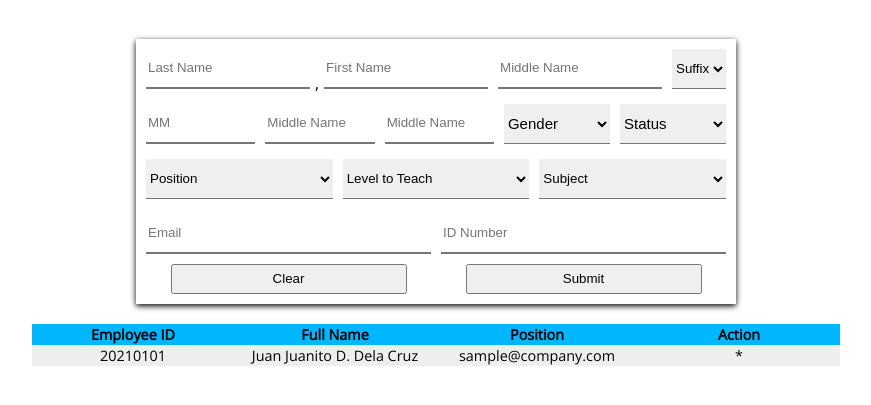
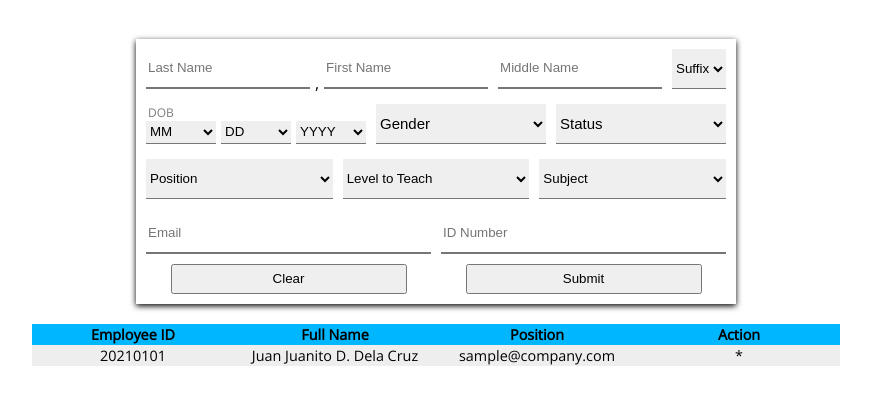
Before and after one commit to Lougerb/school-employee-registration, a plain HTML site: page index.html in a window 1280 px wide. Shown: the part 67-472 px from the top of the page, without its empty margins (204-1075 px from the left). Drawn offline with nearby package versions, Linux system fonts and the light colour scheme.

Commit message:
date changed

```diff
--- a/index.html
+++ b/index.html
@@ -24,14 +24,16 @@
             placeholder="First Name"
             class="inputBox nameInput"
             id="fName"
+            required
           />
           <input
             type="text"
             placeholder="Middle Name"
             class="inputBox nameInput"
             id="mName"
+            required
           />
-          <select class="inputBox sName" id="sName">
+          <select class="inputBox sName" id="sName" required>
             <option disabled selected>Suffix</option>
             <option value="">None</option>
             <option>Jr.</option>
@@ -45,25 +47,178 @@
             class="inputBox bDay"
             id="bDay"
           /> -->
-          <input
+
+          <fieldset id="dobFS">
+            <legend>DOB</legend>
+
+            <!-- DOB Input -->
+            <!-- <input
               type="text"
               placeholder="MM"
-            class="inputBox nameInput"
-            id="mName"
+              class="mmInput dobS"
+              id="mmInput "
             />
             <input
-            type="text"
-            placeholder="Middle Name"
-            class="inputBox nameInput"
-            id="mName"
+              type="number"
+              placeholder="DD"
+              class="ddInput dobS"
+              id="ddInput"
             />
             <input
-            type="text"
-            placeholder="Middle Name"
-            class="inputBox nameInput"
-            id="mName"
-          />
+              type="number"
+              placeholder="YYYY"
+              class="yyInput dobS"
+              id="yyInput"
+            /> -->
 
+            <select class="dobS mmInput" id="mmInput">
+              Month
+              <option value="" disabled selected>MM</option>
+              <option>JAN</option>
+              <option>FEB</option>
+              <option>MAR</option>
+              <option>APR</option>
+              <option>MAY</option>
+              <option>JUN</option>
+              <option>JUL</option>
+              <option>AUG</option>
+              <option>SEP</option>
+              <option>OCT</option>
+              <option>NOV</option>
+              <option>DEC</option>
+            </select>
+            <select class="dobS ddInput" id="ddInput">
+              Date
+              <option value="" disabled selected>DD</option>
+              <option>1</option>
+              <option>2</option>
+              <option>3</option>
+              <option>4</option>
+              <option>5</option>
+              <option>6</option>
+              <option>7</option>
+              <option>8</option>
+              <option>9</option>
+              <option>10</option>
+              <option>11</option>
+              <option>12</option>
+              <option>13</option>
+              <option>14</option>
+              <option>15</option>
+              <option>16</option>
+              <option>17</option>
+              <option>18</option>
+              <option>19</option>
+              <option>20</option>
+              <option>21</option>
+              <option>22</option>
+              <option>23</option>
+              <option>24</option>
+              <option>25</option>
+              <option>26</option>
+              <option>27</option>
+              <option>28</option>
+              <option>29</option>
+              <option>30</option>
+              <option>31</option>
+            </select>
+            <select class="dobS yyInput" id="yyInput">
+              YYYY
+              <option value="" disabled selected>YYYY</option>
+              <option>1930</option>
+              <option>1931</option>
+              <option>1932</option>
+              <option>1933</option>
+              <option>1934</option>
+              <option>1935</option>
+              <option>1936</option>
+              <option>1937</option>
+              <option>1938</option>
+              <option>1939</option>
+              <option>1940</option>
+              <option>1941</option>
+              <option>1942</option>
+              <option>1943</option>
+              <option>1944</option>
+              <option>1945</option>
+              <option>1946</option>
+              <option>1947</option>
+              <option>1948</option>
+              <option>1949</option>
+              <option>1950</option>
+              <option>1951</option>
+              <option>1952</option>
+              <option>1953</option>
+              <option>1954</option>
+              <option>1955</option>
+              <option>1956</option>
+              <option>1957</option>
+              <option>1958</option>
+              <option>1959</option>
+              <option>1960</option>
+              <option>1961</option>
+              <option>1962</option>
+              <option>1963</option>
+              <option>1964</option>
+              <option>1965</option>
+              <option>1966</option>
+              <option>1967</option>
+              <option>1968</option>
+              <option>1969</option>
+              <option>1970</option>
+              <option>1971</option>
+              <option>1972</option>
+              <option>1973</option>
+              <option>1974</option>
+              <option>1975</option>
+              <option>1976</option>
+              <option>1977</option>
+              <option>1978</option>
+              <option>1979</option>
+              <option>1980</option>
+              <option>1981</option>
+              <option>1982</option>
+              <option>1983</option>
+              <option>1984</option>
+              <option>1985</option>
+              <option>1986</option>
+              <option>1987</option>
+              <option>1988</option>
+              <option>1989</option>
+              <option>1990</option>
+              <option>1991</option>
+              <option>1992</option>
+              <option>1993</option>
+              <option>1994</option>
+              <option>1995</option>
+              <option>1996</option>
+              <option>1997</option>
+              <option>1998</option>
+              <option>1999</option>
+              <option>2000</option>
+              <option>2001</option>
+              <option>2002</option>
+              <option>2003</option>
+              <option>2004</option>
+              <option>2005</option>
+              <option>2006</option>
+              <option>2007</option>
+              <option>2008</option>
+              <option>2009</option>
+              <option>2010</option>
+              <option>2011</option>
+              <option>2012</option>
+              <option>2013</option>
+              <option>2014</option>
+              <option>2015</option>
+              <option>2016</option>
+              <option>2017</option>
+              <option>2018</option>
+              <option>2019</option>
+              <option>2020</option>
+              <option>2021</option>
+            </select>
+          </fieldset>
           <select class="inputBox sGender" id="sGender">
             Gender
             <option value="" disabled selected>Gender</option>
--- a/reg-script.js
+++ b/reg-script.js
@@ -11,7 +11,7 @@ let empNum = 0;
 
 const regSubBtn = document.querySelector(".subButton");
 
-regSubBtn.addEventListener("click", function (e) {
+regSubBtn.addEventListener("submit", function (e) {
   e.preventDefault();
   const getLName = document.querySelector("#lName");
   const getFName = document.querySelector("#fName");
--- a/styles.css
+++ b/styles.css
@@ -44,13 +44,6 @@ display: flex;
 .nameSeparator {
   align-items: flex-end;
 }
-.inputBox {
-  /* Removes borders except bottom */
-  border-top-style: hidden;
-  border-right-style: hidden;
-  border-left-style: hidden;
-  outline: none;
-}
 
 .inputSeparator {
   padding-bottom: 5px;
@@ -61,6 +54,33 @@ display: flex;
 .inputSeparator > .sName {
   width: 100px;
 }
+legend {
+  font-size: 12px;
+  color: rgb(124, 124, 124);
+}
+#dobFS {
+  display: flex;
+  padding: 0;
+  border: 0;
+  /* width: 60%; */
+  justify-content: space-around;
+  margin: 5px;
+  gap: 5px;
+}
+.dobS {
+  width: 70px;
+  border-top-style: hidden;
+  border-right-style: hidden;
+  border-left-style: hidden;
+  outline: none;
+  /* display: flex; */
+}
+/* Hiding Arrows from number input */
+/* .dobS::-webkit-inner-spin-button,
+::-webkit-outer-spin-button {
+  -webkit-appearance: none;
+  margin: 0;
+} */
 
 .sGender,
 .bDay,
@@ -74,6 +94,10 @@ display: flex;
   width: 100%;
   height: 40px;
   margin: 5px;
+  border-top-style: hidden;
+  border-right-style: hidden;
+  border-left-style: hidden;
+  outline: none;
 }
 
 .formBtn {
```
Lines whose indentation alone changed are shown as unchanged.
